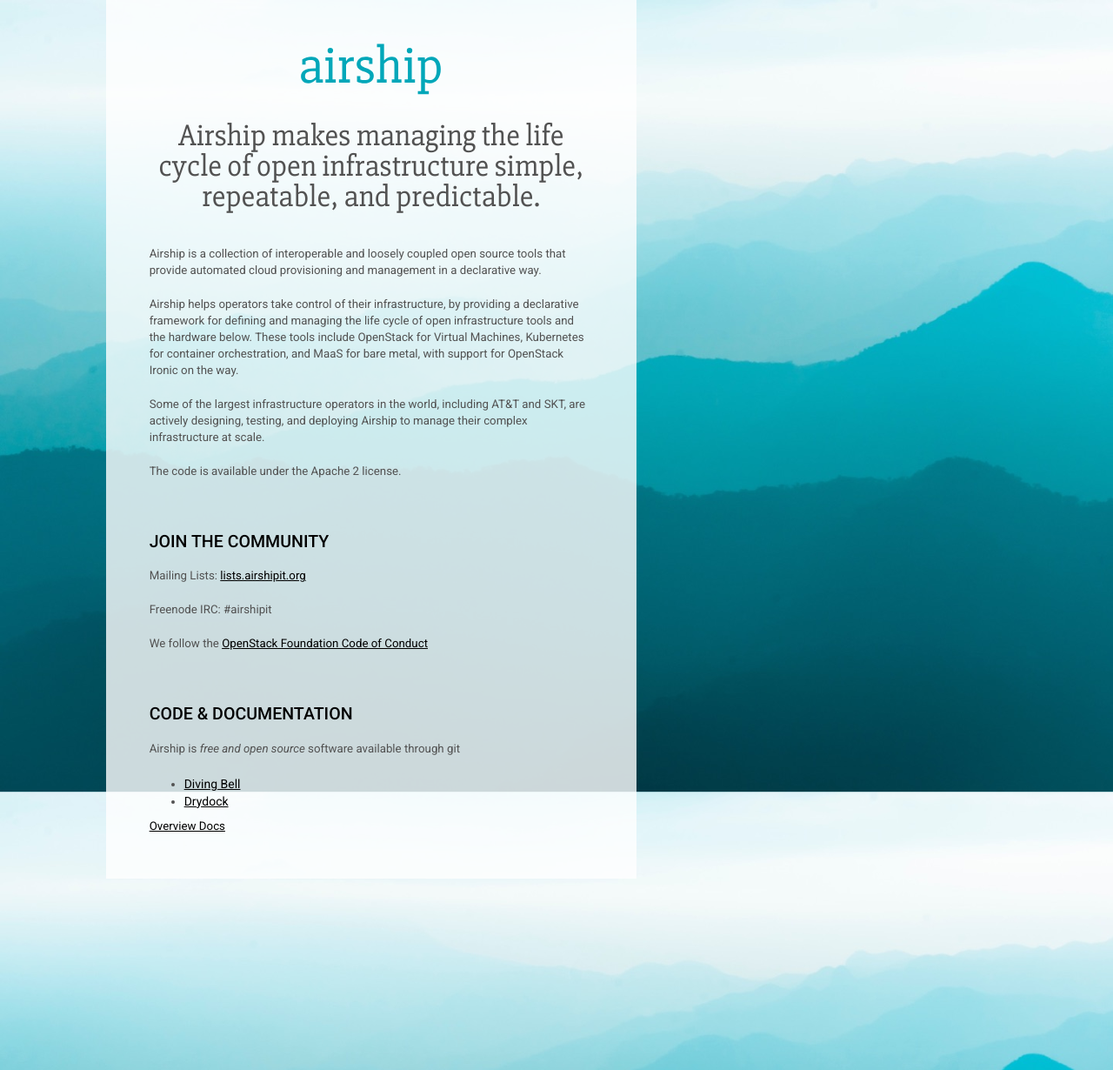
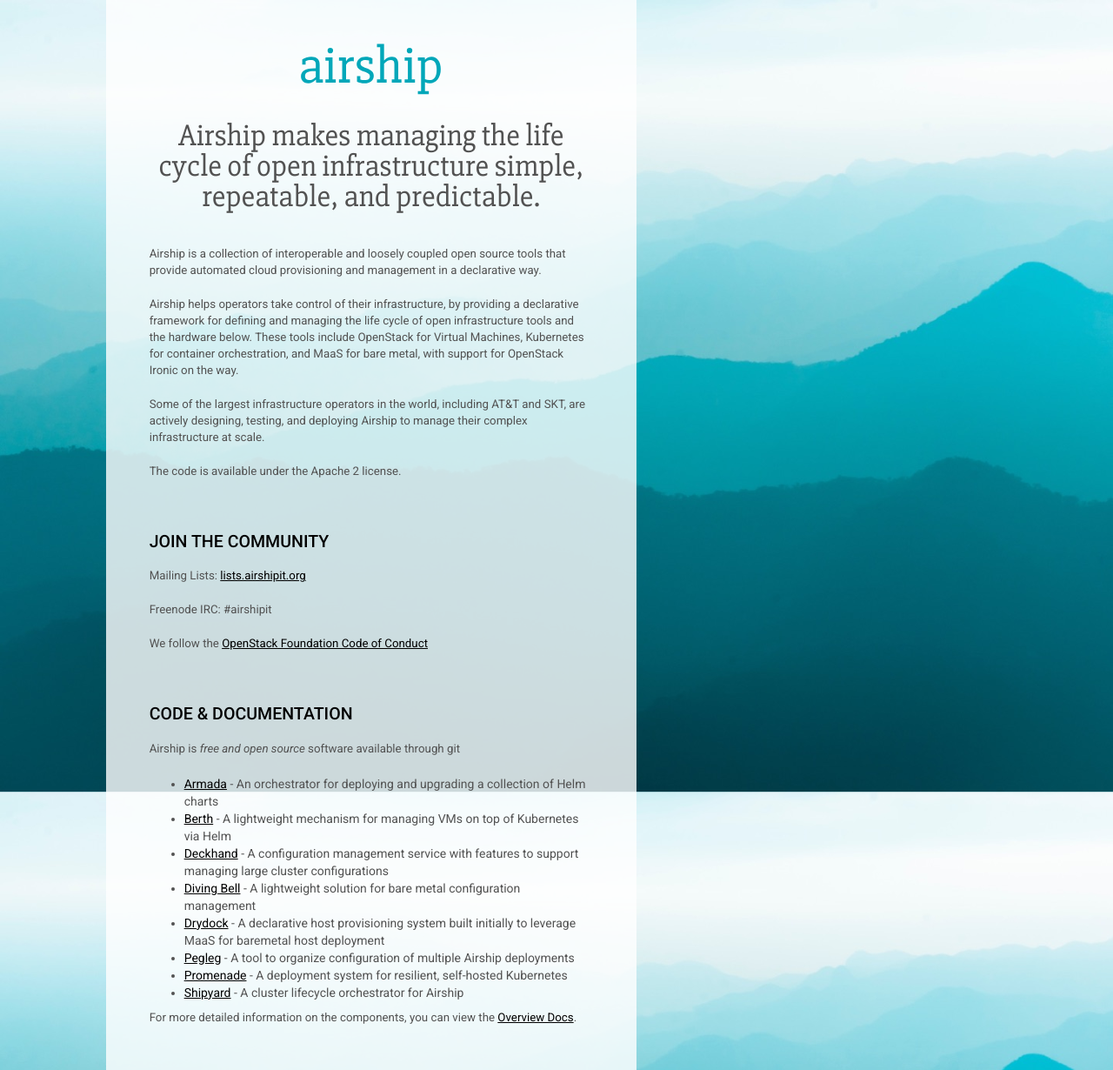
Before and after one commit to iamweswilson/airship-landing, a Jekyll site: the page built from index.html, in a window 1280 px wide. Shown: the whole page at 87% size. Built offline with Jekyll 4.4.1, drawn with Linux system fonts in a browser that asks for light colours.

Commit message:
Adding in links to all of the component projects

```diff
--- a/index.html
+++ b/index.html
@@ -43,15 +43,21 @@
                         Airship is <i>free and open source</i> software available through git
                     </p>
                     <ul>
-                        <li><a href="http://git.openstack.org/cgit/openstack/airship-divingbell/">Diving Bell</a></li>
-                        <li><a href="#">Drydock</a></li>
+                        <li><a href="http://git.openstack.org/cgit/openstack/airship-armada/">Armada</a> - An orchestrator for deploying and upgrading a collection of Helm charts</li>
+                        <li><a href="http://git.openstack.org/cgit/openstack/airship-berth/">Berth</a> - A lightweight mechanism for managing VMs on top of Kubernetes via Helm</li>
+                        <li><a href="http://git.openstack.org/cgit/openstack/airship-deckhand/">Deckhand</a> - A configuration management service with features to support managing large cluster configurations</li>
+                        <li><a href="http://git.openstack.org/cgit/openstack/airship-divingbell/">Diving Bell</a> - A lightweight solution for bare metal configuration management</li>
+                        <li><a href="http://git.openstack.org/cgit/openstack/airship-drydock/">Drydock</a> - A declarative host provisioning system built initially to leverage MaaS for baremetal host deployment</li>
+                        <li><a href="http://git.openstack.org/cgit/openstack/airship-pegleg/">Pegleg</a> - A tool to organize configuration of multiple Airship deployments</li>
+                        <li><a href="http://git.openstack.org/cgit/openstack/airship-promenade/">Promenade</a> - A deployment system for resilient, self-hosted Kubernetes</li>
+                        <li><a href="http://git.openstack.org/cgit/openstack/airship-shipyard/">Shipyard</a> - A cluster lifecycle orchestrator for Airship</li>
                     </ul>
                     <!--
                     <p>
                         <a href="#" class="main-button">View the code</a>
                     </p>-->
                     <p>
-                        <a href="https://treasuremap.readthedocs.io/en/latest/index.html">Overview Docs</a>
+                        For more detailed information on the components, you can view the <a href="https://treasuremap.readthedocs.io/en/latest/index.html">Overview Docs</a>.
                     </p>
                 </div>
             </div>
```
